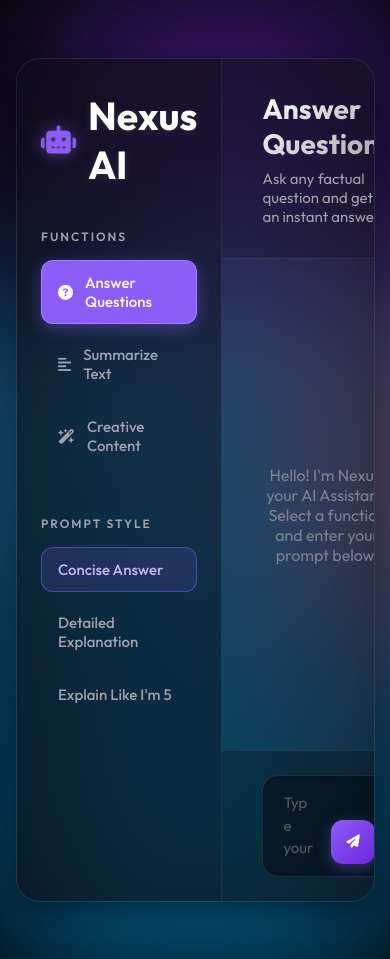
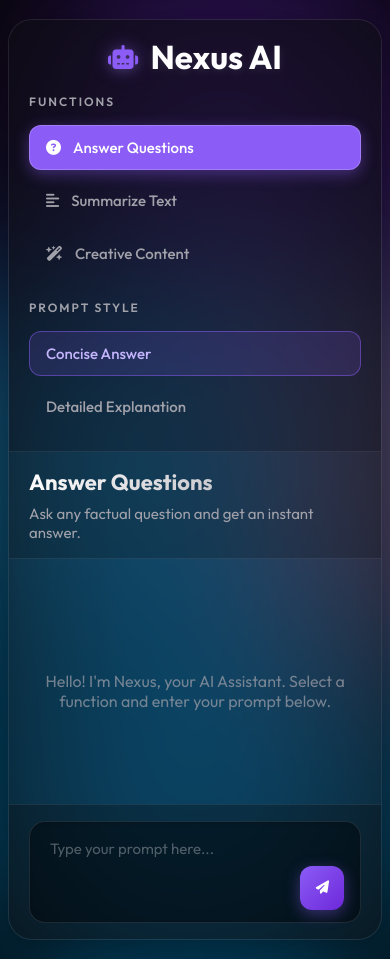
Before and after one commit to mohantakumarganesh-alt/nexus-ai-assistant, a Flask app: page / in a window 390 px wide. Run offline with Flask 3, Linux system fonts and the light colour scheme.

Commit message:
Fix mobile responsiveness

```diff
--- a/static/style.css
+++ b/static/style.css
@@ -445,3 +445,76 @@ textarea::placeholder { color: rgba(255,255,255,0.3); }
     0%, 100% { transform: scale(0.8); opacity: 0.4; }
     50% { transform: scale(1.2); opacity: 1; box-shadow: 0 0 10px rgba(196, 181, 253, 0.8); }
 }
+
+/* Responsive Design */
+@media (max-width: 850px) {
+    .app-container {
+        flex-direction: column;
+        height: 96vh;
+        width: 96%;
+    }
+
+    .sidebar {
+        width: 100%;
+        padding: 16px 20px;
+        border-right: none;
+        border-bottom: 1px solid var(--glass-border);
+        flex-direction: row;
+        flex-wrap: wrap;
+        justify-content: space-between;
+        align-items: flex-start;
+        max-height: 35vh;
+        overflow-y: auto;
+    }
+
+    .sidebar::-webkit-scrollbar { width: 4px; }
+    .sidebar::-webkit-scrollbar-thumb { background: rgba(255,255,255,0.1); border-radius: 10px; }
+
+    .brand {
+        margin-bottom: 16px;
+        width: 100%;
+        justify-content: center;
+        font-size: 22px;
+    }
+
+    .function-nav, .style-selector {
+        width: 48%;
+        margin-bottom: 0;
+    }
+
+    .top-bar {
+        padding: 16px 20px;
+    }
+
+    .top-bar h1 {
+        font-size: 22px;
+    }
+
+    .chat-area {
+        padding: 16px 20px;
+    }
+
+    .input-area {
+        padding: 16px 20px;
+    }
+
+    .message {
+        max-width: 95%;
+        padding: 14px 18px;
+    }
+}
+
+@media (max-width: 550px) {
+    .function-nav, .style-selector {
+        width: 100%;
+        margin-bottom: 16px;
+    }
+
+    .sidebar {
+        max-height: 45vh;
+    }
+
+    .brand i {
+        font-size: 24px;
+    }
+}
```
